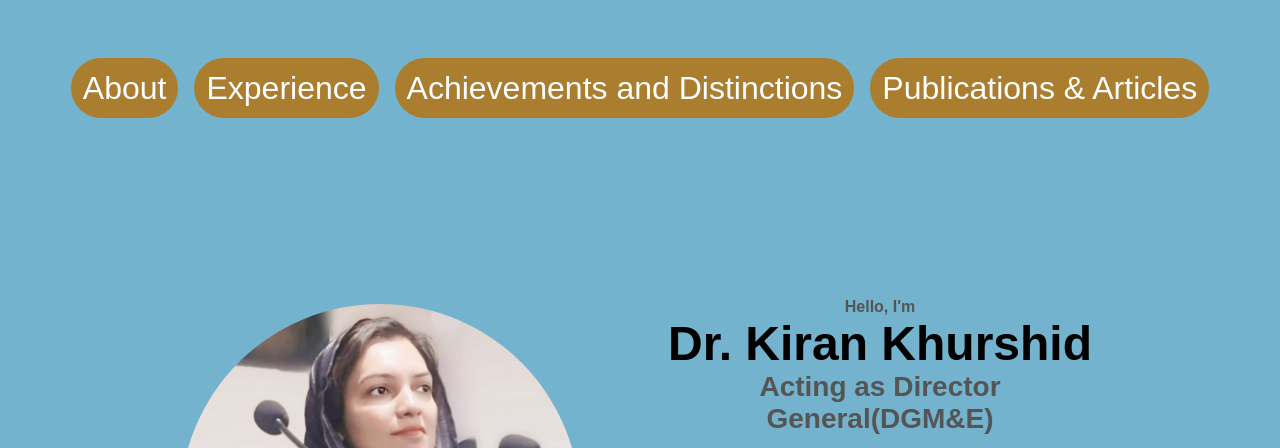
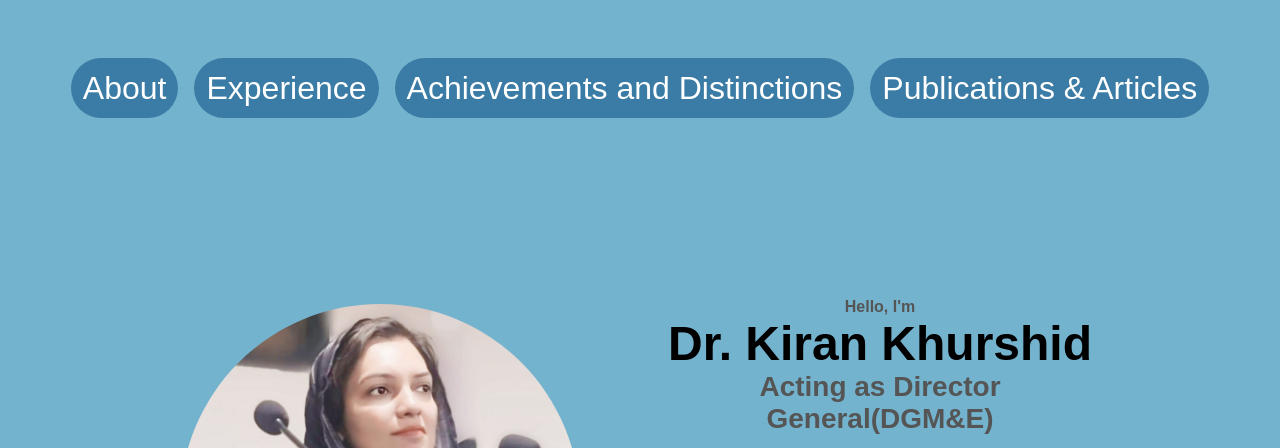
Before and after one commit to khurshidkiran7/drkhurshidkiran, a plain HTML site: page index.html in a window 1280 px wide. Shown: the top 448 px of the page. Drawn offline with Linux system fonts and the light colour scheme.

Commit message:
Update style.css

```diff
--- a/style.css
+++ b/style.css
@@ -51,7 +51,7 @@ a {
   text-decoration: none;
   text-decoration-color: white;
   padding: 12px;
-  background-color: rgb(170, 125, 47);
+  background-color: #3A7CA5;
   /* font-weight: bold; */
 
 }
```
